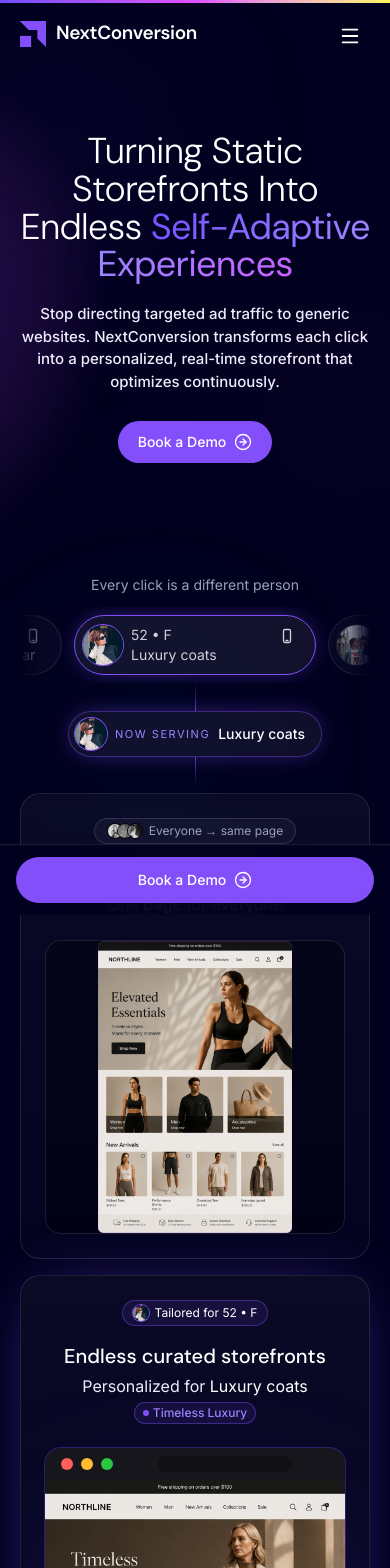
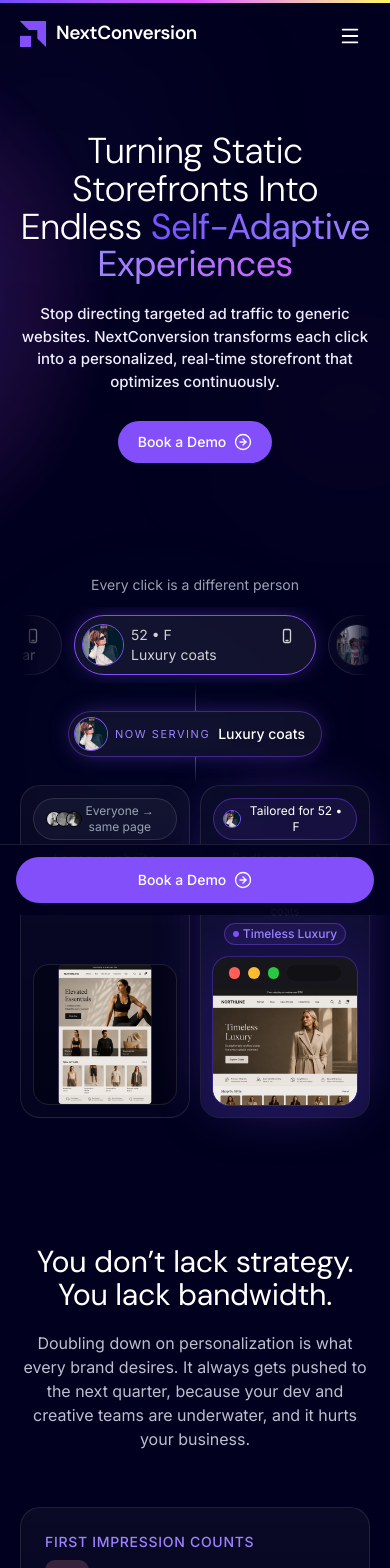
Before and after one commit to LiranFarhi/nextconversion-website, a Next.js app: page / in a window 390 px wide. Shown: the top 1568 px of the page. Built offline with nearby package versions, Linux system fonts and the light colour scheme.

Commit message:
Layouts: legacy vs curated side by side on mobile too
Unified the comparison into a single grid-cols-2 (side by side at every size) instead of stacking on mobile, with compact card padding/typography at narrow widths. No horizontal overflow.

```diff
--- a/src/components/StorefrontComparison.tsx
+++ b/src/components/StorefrontComparison.tsx
@@ -86,7 +86,7 @@ function StoreCard({
 }) {
   return (
     <div
-      className={`card relative flex h-full flex-col overflow-hidden p-6 text-center sm:p-7 ${
+      className={`card relative flex h-full flex-col overflow-hidden p-3 text-center sm:p-7 ${
         card.highlight ? "border-primary/40 shadow-[0_0_60px_-24px_rgba(131,79,251,0.6)]" : ""
       }`}
     >
@@ -96,9 +96,9 @@ function StoreCard({
           className="pointer-events-none absolute -bottom-24 left-1/2 h-72 w-72 -translate-x-1/2 rounded-full bg-primary-2/30 blur-[90px]"
         />
       )}
-      <div className="relative mb-4 flex justify-center">{badge}</div>
-      <p className="relative font-display text-xl font-medium text-white sm:text-2xl">{card.label}</p>
-      <p className="relative mb-6 mt-1 min-h-[24px] font-inter text-base text-soft transition-colors">{sub}</p>
+      <div className="relative mb-2.5 flex justify-center sm:mb-4">{badge}</div>
+      <p className="relative font-display text-sm font-medium leading-tight text-white sm:text-2xl">{card.label}</p>
+      <p className="relative mb-3 mt-1 font-inter text-[11px] leading-snug text-soft transition-colors sm:mb-6 sm:min-h-[24px] sm:text-base">{sub}</p>
       <div
         className={`relative mt-auto overflow-hidden rounded-2xl ${
           card.highlight ? "ring-1 ring-primary/30" : "border border-border bg-black/30"
@@ -218,19 +218,8 @@ export default function StorefrontComparison() {
         </svg>
       </div>
 
-      {/* Desktop: legacy vs curated, connected to the active visitor */}
-      <div className="hidden gap-6 md:grid md:grid-cols-2">
-        <StoreCard card={LEGACY} sub={legacySub} badge={legacyBadge} />
-        <StoreCard
-          card={CURATED}
-          sub={curatedSub}
-          badge={curatedBadge}
-          media={<CuratedShowcase id={active.storefront} />}
-        />
-      </div>
-
-      {/* Mobile: both shown together (stacked) */}
-      <div className="mt-2 flex flex-col gap-4 md:hidden">
+      {/* Legacy vs curated — side by side at every size */}
+      <div className="grid grid-cols-2 gap-2.5 sm:gap-6">
         <StoreCard card={LEGACY} sub={legacySub} badge={legacyBadge} />
         <StoreCard
           card={CURATED}
```
